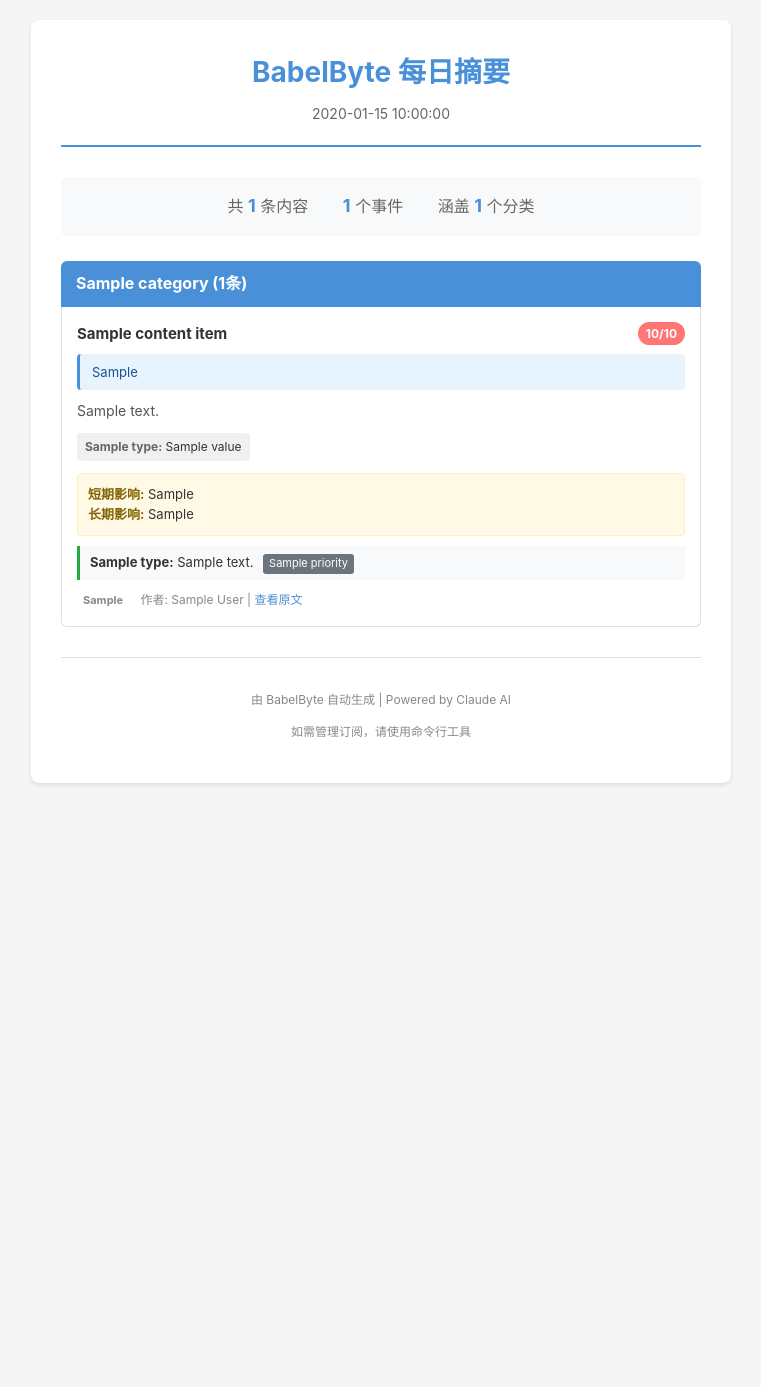
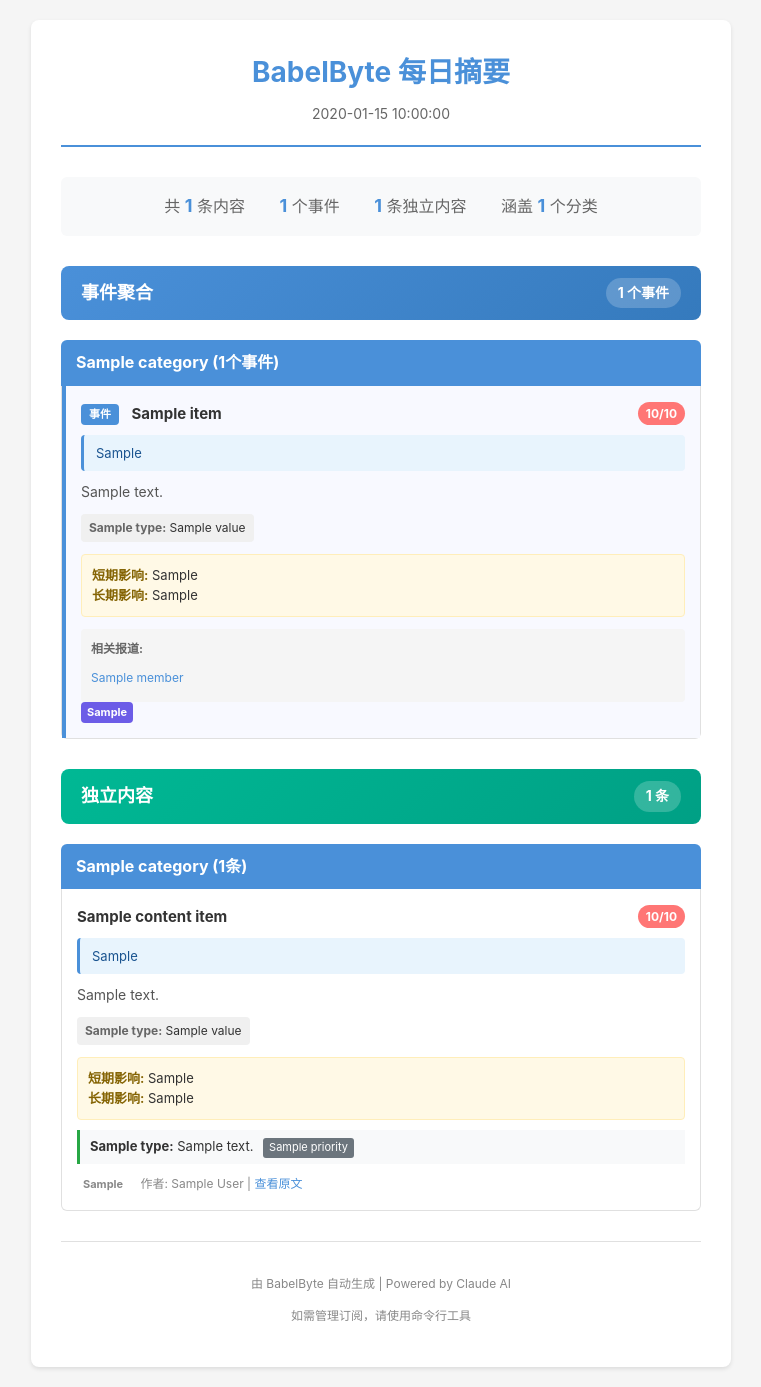
Before and after one commit to pangyexing/babelbyte, a Python web app: template templates/email_digest.html in a window 1280 px wide. Shown: the whole page, without its empty margins (259-1020 px from the left). Before the commit the page ends 785 px from the top, so only its background shows below. Run offline with Jinja, Linux system fonts and the light colour scheme; the template is opened without the code that fills it: most values are stand-ins (such as "Sample title", 1, 10 or a date in 2020).

Commit message:
Skip RSS/arXiv items from event clustering and display separately
- Add SourceType check to skip RSS items from clustering in event_stream.py
- Add events_by_category and items_by_category properties to DigestResult
- Update email template to show events and individual content in separate sections
- Add visual distinction for papers with green badge and border

Co-Authored-By: Claude Opus 4.5 <noreply@anthropic.com>

```diff
--- a/src/delivery/email_sender.py
+++ b/src/delivery/email_sender.py
@@ -165,10 +165,13 @@ class EmailSender:
             date=digest.generated_at.strftime("%Y年%m月%d日"),
             total_items=digest.total_items,
             event_count=len(digest.events),
+            individual_count=len(digest.items),
             category_count=len(digest.by_category),
             items=digest.items,
             events=digest.events,
             items_by_category=digest.by_category,
+            events_by_category=digest.events_by_category,
+            individual_by_category=digest.items_by_category,
         )
 
     def _render_digest_text(self, digest: DigestResult) -> str:
--- a/templates/email_digest.html
+++ b/templates/email_digest.html
@@ -271,6 +271,51 @@
             font-style: italic;
             padding-top: 4px;
         }
+        /* Section divider styles */
+        .section-divider {
+            margin: 30px 0 20px 0;
+            padding: 12px 20px;
+            background: linear-gradient(135deg, #667eea 0%, #764ba2 100%);
+            color: white;
+            font-size: 18px;
+            font-weight: bold;
+            border-radius: 8px;
+            display: flex;
+            justify-content: space-between;
+            align-items: center;
+        }
+        .section-divider.events {
+            background: linear-gradient(135deg, #4a90d9 0%, #357abd 100%);
+        }
+        .section-divider.individual {
+            background: linear-gradient(135deg, #00b894 0%, #00a085 100%);
+        }
+        .section-divider .count {
+            background: rgba(255,255,255,0.2);
+            padding: 4px 12px;
+            border-radius: 20px;
+            font-size: 14px;
+        }
+        /* Paper/RSS specific styles */
+        .paper-badge {
+            display: inline-block;
+            background: #00b894;
+            color: white;
+            padding: 2px 8px;
+            border-radius: 4px;
+            font-size: 11px;
+            font-weight: bold;
+            margin-right: 8px;
+            vertical-align: middle;
+        }
+        .paper-item {
+            background-color: #f0fff4;
+            border-left: 4px solid #00b894;
+        }
+        .source-rss {
+            background-color: #00b894;
+            color: white;
+        }
         .footer {
             text-align: center;
             margin-top: 30px;
@@ -310,19 +355,27 @@
             {% if event_count > 0 %}
             <span><strong>{{ event_count }}</strong> 个事件</span>
             {% endif %}
+            {% if individual_count > 0 %}
+            <span><strong>{{ individual_count }}</strong> 条独立内容</span>
+            {% endif %}
             <span>涵盖 <strong>{{ category_count }}</strong> 个分类</span>
         </div>
 
         {% if items or events %}
-            {% for category, category_items in items_by_category.items() %}
+            {# ===== SECTION 1: Event Clusters ===== #}
+            {% if events_by_category %}
+            <div class="section-divider events">
+                <span>事件聚合</span>
+                <span class="count">{{ event_count }} 个事件</span>
+            </div>
+
+            {% for category, category_events in events_by_category.items() %}
             <div class="category-section">
                 <div class="category-header">
-                    {{ category }} ({{ category_items|length }}条)
+                    {{ category }} ({{ category_events|length }}个事件)
                 </div>
                 <div class="category-content">
-                    {% for item in category_items %}
-                    {% if item.is_event %}
-                    {# Event cluster rendering #}
+                    {% for item in category_events %}
                     <div class="item event-item">
                         <div class="item-header">
                             <div>
@@ -384,19 +437,42 @@
                             <span class="source-badge source-multi">{{ item.source_display }}</span>
                         </div>
                     </div>
-                    {% else %}
-                    {# Regular item rendering #}
-                    <div class="item">
+                    {% endfor %}
+                </div>
+            </div>
+            {% endfor %}
+            {% endif %}
+
+            {# ===== SECTION 2: Individual Items (Papers, etc.) ===== #}
+            {% if individual_by_category %}
+            <div class="section-divider individual">
+                <span>独立内容</span>
+                <span class="count">{{ individual_count }} 条</span>
+            </div>
+
+            {% for category, category_items in individual_by_category.items() %}
+            <div class="category-section">
+                <div class="category-header">
+                    {{ category }} ({{ category_items|length }}条)
+                </div>
+                <div class="category-content">
+                    {% for item in category_items %}
+                    <div class="item {% if item.content_item.source_type.value == 'rss' %}paper-item{% endif %}">
                         <div class="item-header">
-                            <a href="{{ item.content_item.url }}" class="item-title" target="_blank">
-                                {{ item.content_item.title[:80] }}{% if item.content_item.title|length > 80 %}...{% endif %}
-                            </a>
+                            <div>
+                                {% if item.content_item.source_type.value == 'rss' %}
+                                <span class="paper-badge">论文</span>
+                                {% endif %}
+                                <a href="{{ item.content_item.url }}" class="item-title" target="_blank">
+                                    {{ item.content_item.title[:80] }}{% if item.content_item.title|length > 80 %}...{% endif %}
+                                </a>
+                            </div>
                             <span class="importance {% if item.importance_score >= 8 %}high{% elif item.importance_score >= 5 %}medium{% else %}low{% endif %}">
                                 {{ item.importance_score }}/10
                             </span>
                         </div>
 
-                        {# One-liner conclusion (Phase 1) #}
+                        {# One-liner conclusion #}
                         {% if item.content_item.one_liner %}
                         <div class="one-liner">
                             {{ item.content_item.one_liner }}
@@ -407,7 +483,7 @@
                             {{ item.summary }}
                         </div>
 
-                        {# Key points (Phase 1) #}
+                        {# Key points #}
                         {% if item.enhanced_data and item.enhanced_data.key_points %}
                         <div class="key-points">
                             {% for kp in item.enhanced_data.key_points %}
@@ -419,7 +495,7 @@
                         </div>
                         {% endif %}
 
-                        {# Impact assessment (Phase 1) - only for high importance items #}
+                        {# Impact assessment - only for high importance items #}
                         {% if item.importance_score >= 7 and item.enhanced_data and item.enhanced_data.impact_assessment %}
                         <div class="impact-section">
                             {% if item.enhanced_data.impact_assessment.short_term %}
@@ -431,7 +507,7 @@
                         </div>
                         {% endif %}
 
-                        {# Actionable items (Phase 1) #}
+                        {# Actionable items #}
                         {% if item.enhanced_data and item.enhanced_data.actionable_items %}
                         <div class="action-items">
                             {% for action in item.enhanced_data.actionable_items %}
@@ -453,11 +529,11 @@
                             <a href="{{ item.content_item.url }}" target="_blank">查看原文</a>
                         </div>
                     </div>
-                    {% endif %}
                     {% endfor %}
                 </div>
             </div>
             {% endfor %}
+            {% endif %}
         {% else %}
             <div class="no-content">
                 <p>今日暂无新内容</p>
```
Also changed, not shown: src/processors/digest_processor.py (+26 -0 lines), src/processors/event_stream.py (+6 -1 lines).
